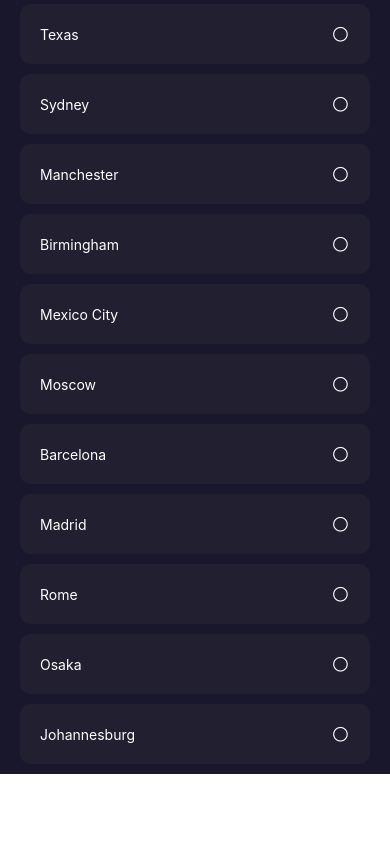
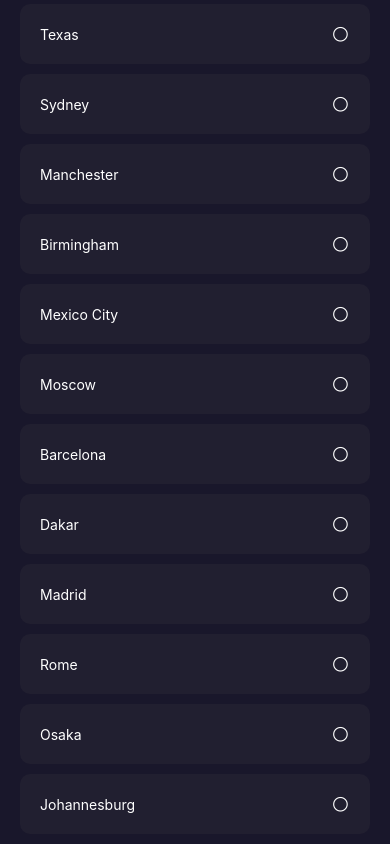
Before and after one commit to TorsuD/Weather-Application, a React Native app: screen /Login in a window 390 px wide. Shown: the part 2231-3075 px from the top of the page. Before the commit the page ends 3005 px from the top, so only its background shows below. Built offline with nearby package versions, Linux system fonts and the light colour scheme; no server answers.

Commit message:
Added a few cities to the login screen

```diff
--- a/screens/Login.js
+++ b/screens/Login.js
@@ -87,6 +87,7 @@ export default function Login(params) {
     "Mexico City",
     "Moscow",
     "Barcelona",
+    "Dakar",
     "Madrid",
     "Rome",
     "Osaka",
```
